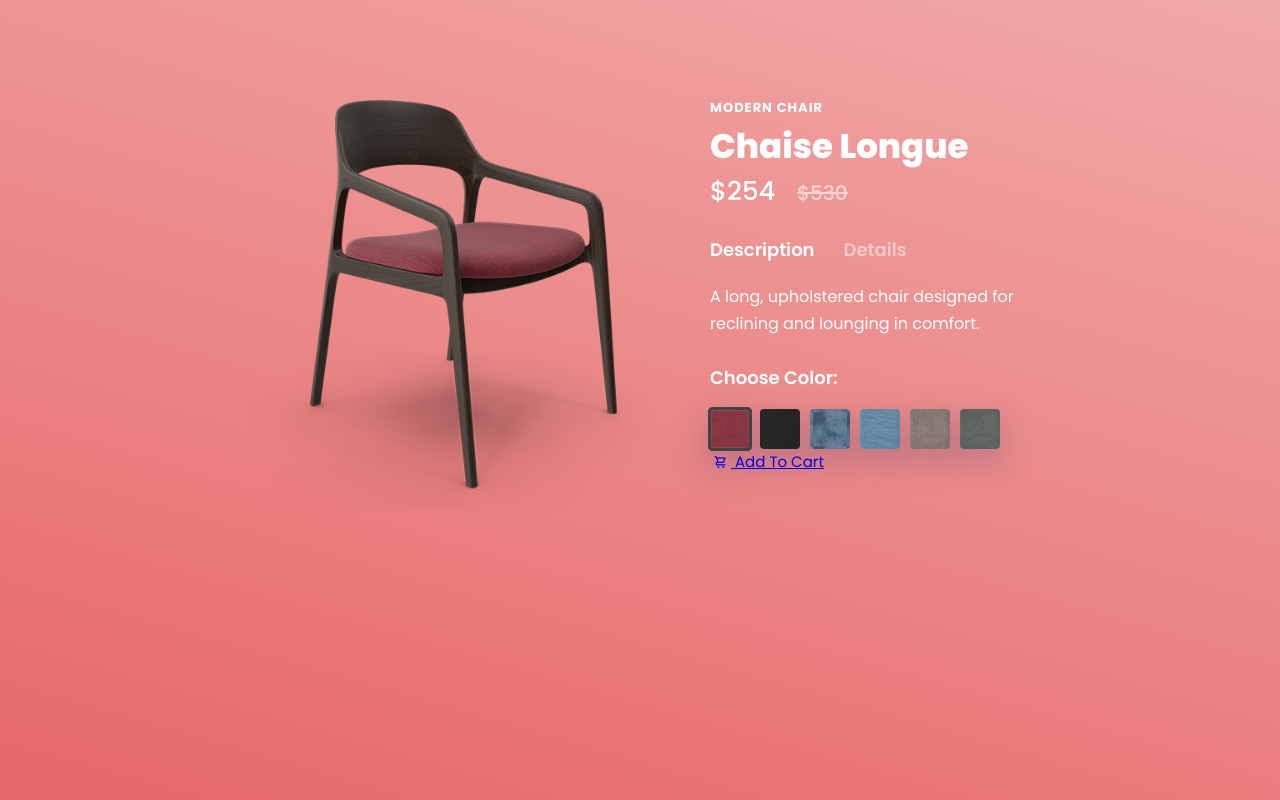
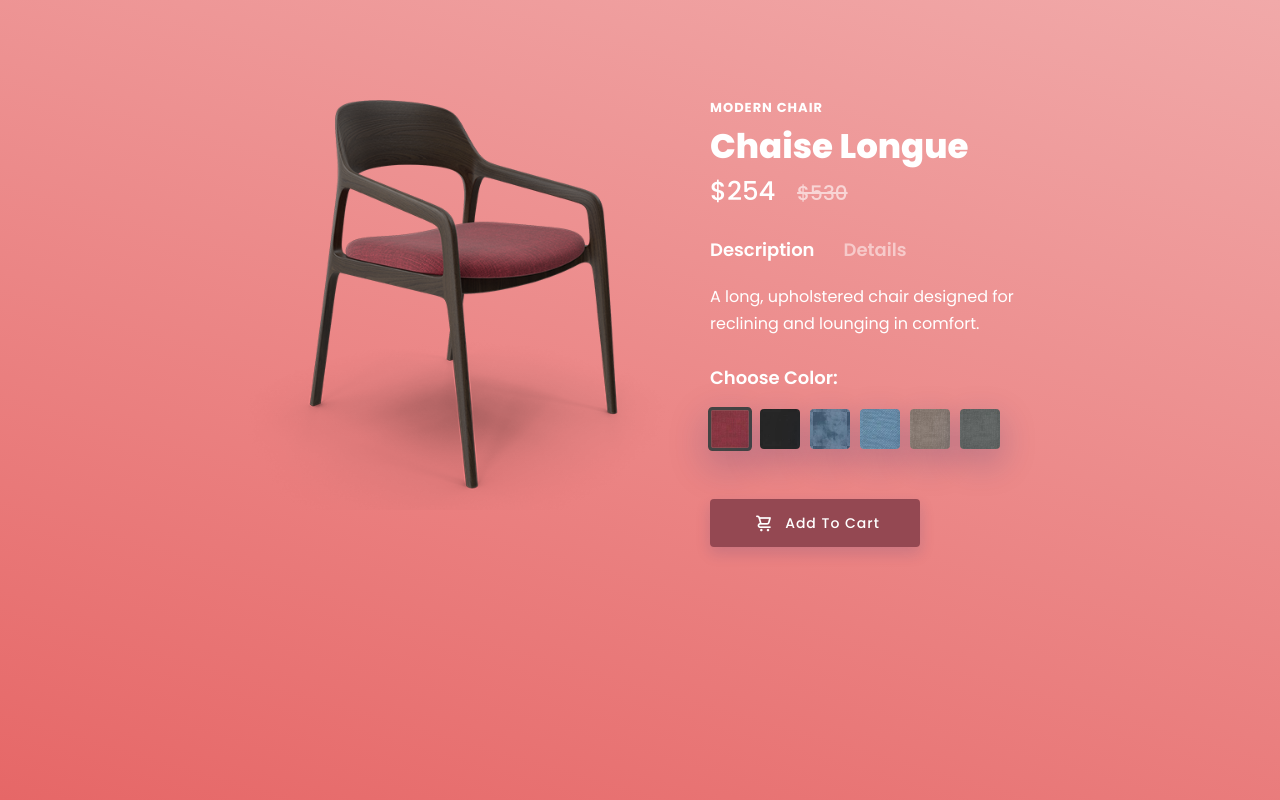
Before and after one commit to kmranimesh/modern-chair, a plain HTML site: page index.html in a window 1280 px wide. Drawn offline with nearby package versions, Linux system fonts and the light colour scheme.

Commit message:
project complete - responsiveness pending

```diff
--- a/styles.css
+++ b/styles.css
@@ -376,3 +376,69 @@ h5 {
     font-size: 30px;
     line-height: 1.1;
 }
+
+.btn {
+    position: relative;
+    font-family: "Poppins", sans-serif;
+    font-weight: 500;
+    font-size: 14px;
+    line-height: 2;
+    height: 48px;
+    border-radius: 4px;
+    width: 210px;
+    letter-spacing: 1px;
+    display: inline-flex;
+    align-items: center;
+    justify-content: center;
+    border: none;
+    cursor: pointer;
+    overflow: hidden;
+    background-color: transparent;
+    color: #fff;
+    box-shadow: 0 6px 15px 0 rgba(16, 39, 112, 0.15);
+    transition: all 250ms linear;
+    text-decoration: none;
+    margin-top: 50px;
+}
+
+.icon {
+    padding-right: 7px;
+    font-size: 20px;
+}
+
+.btn:before {
+    position: absolute;
+    top: 0;
+    left: 0;
+    width: 100%;
+    height: 100%;
+    content: "";
+    z-index: -1;
+    background-color: #944852;
+    transition: background-color 250ms 300ms ease;
+}
+
+.btn:hover {
+    box-shadow: 0 12px 35px 0 rgba(16, 39, 112, 0.25);
+    background-color: #333;
+}
+
+.for-color-2:checked~.info-wrap .btn:before {
+    background-color: #1a1a1a;
+}
+
+.for-color-3:checked~.info-wrap .btn:before {
+    background-color: #40566e;
+}
+
+.for-color-4:checked~.info-wrap .btn:before {
+    background-color: #5e89b2;
+}
+
+.for-color-5:checked~.info-wrap .btn:before {
+    background-color: #8c7f76;
+}
+
+.for-color-6:checked~.info-wrap .btn:before {
+    background-color: #5d6160;
+}
```
